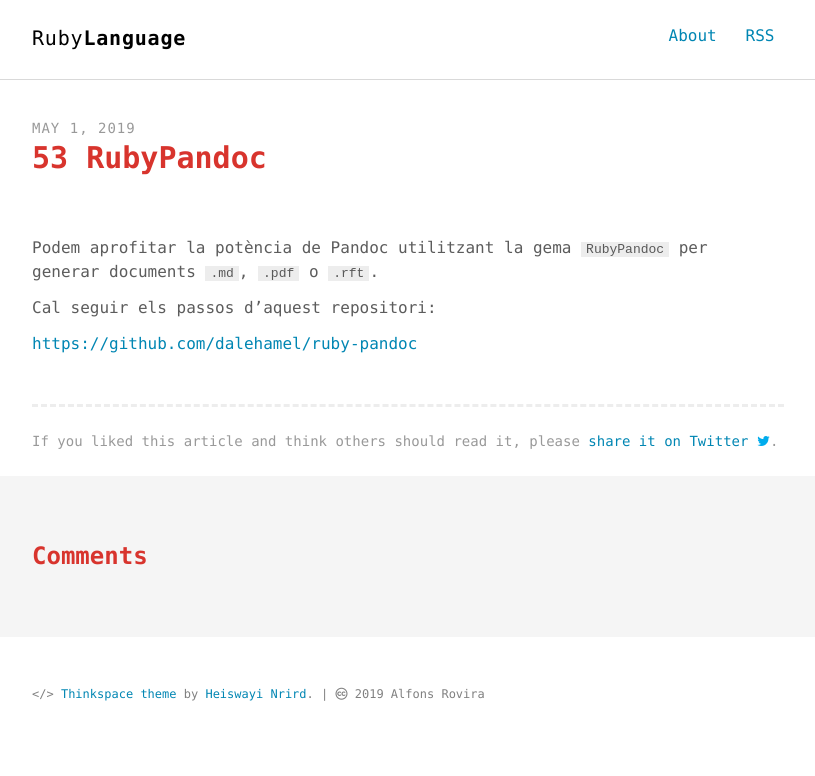
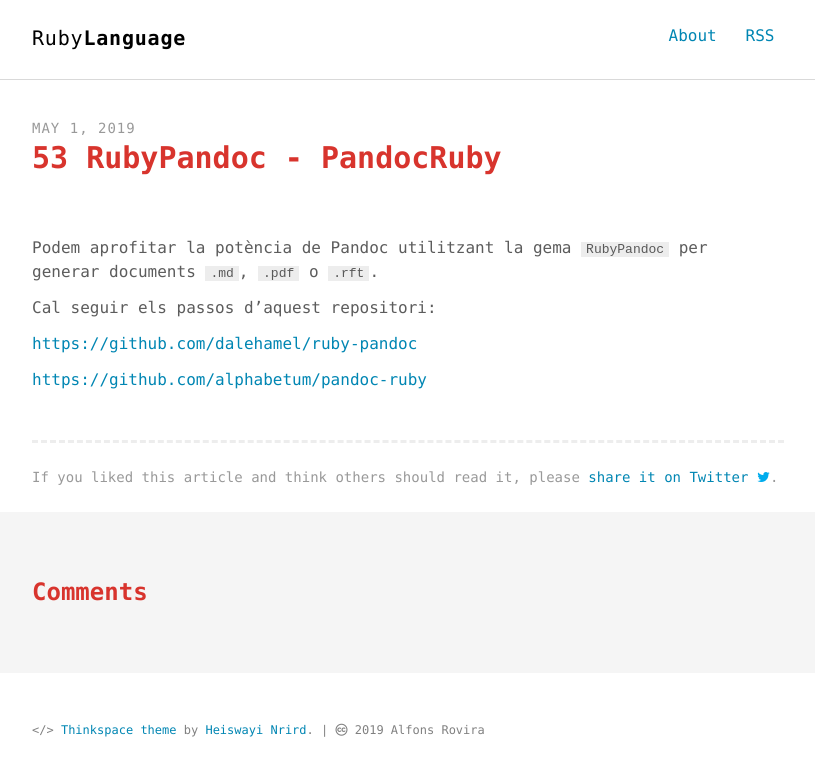
Before and after one commit to inclusa/ruby, a Jekyll site: the page built from _posts/2019-05-01-53-RubyPandoc.md, in a window 1280 px wide. Shown: the top 776 px of the page, without its empty margins (232-1047 px from the left). Built offline with Jekyll 4.4.1, drawn with Linux system fonts in a browser that asks for light colours; comment, search, counter and statistics services are not loaded.

Commit message:
Pandoc Ruby

```diff
--- a/_posts/2019-05-01-53-RubyPandoc.md
+++ b/_posts/2019-05-01-53-RubyPandoc.md
@@ -1,6 +1,6 @@
 ---
 layout: post # note, post, report, capture
-title: 53 RubyPandoc
+title: 53 RubyPandoc - PandocRuby
 date: 2019-05-01
 description: Utilitzar Pandoc dins d'scripts de Ruby
 keywords: ruby pandoc
@@ -12,3 +12,5 @@ Podem aprofitar la potència de Pandoc utilitzant la gema `RubyPandoc` per gener
 Cal seguir els passos d'aquest repositori:
 
 [https://github.com/dalehamel/ruby-pandoc](https://github.com/dalehamel/ruby-pandoc)
+
+[https://github.com/alphabetum/pandoc-ruby](https://github.com/alphabetum/pandoc-ruby)
```
